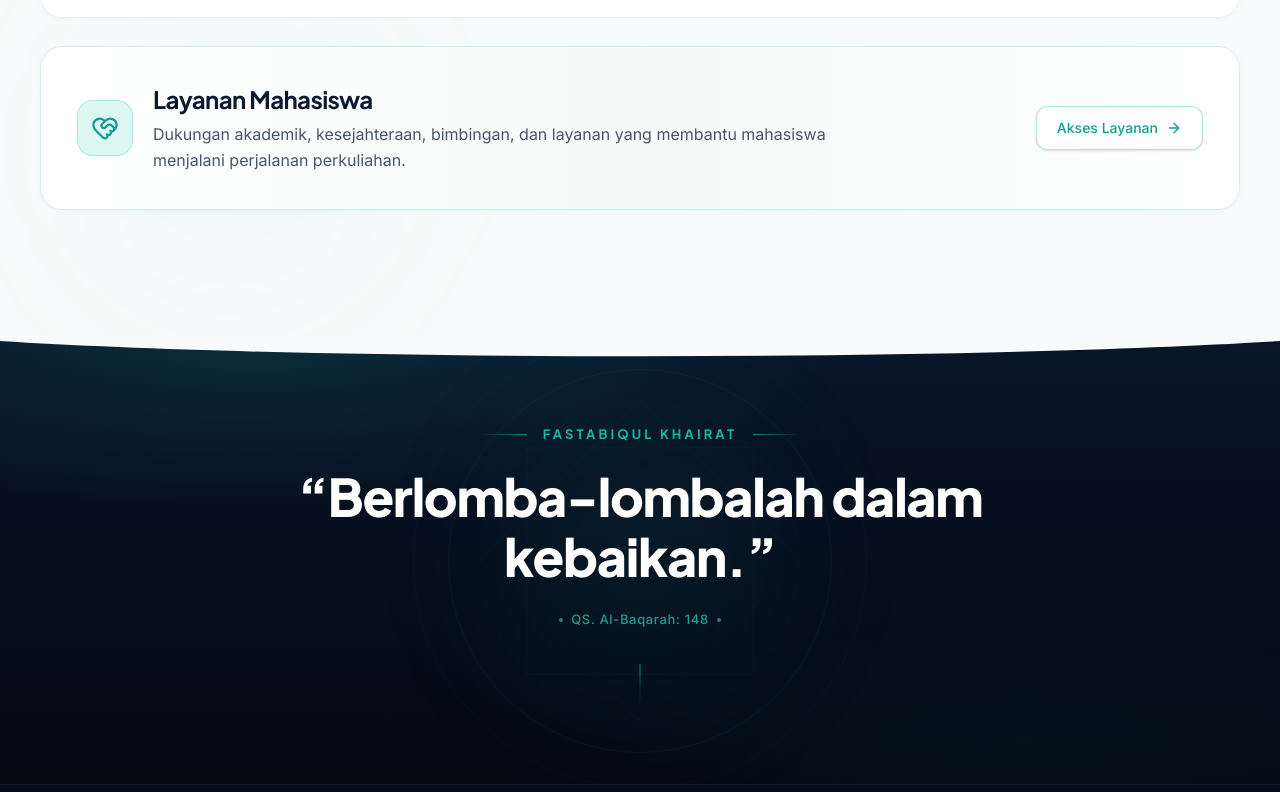
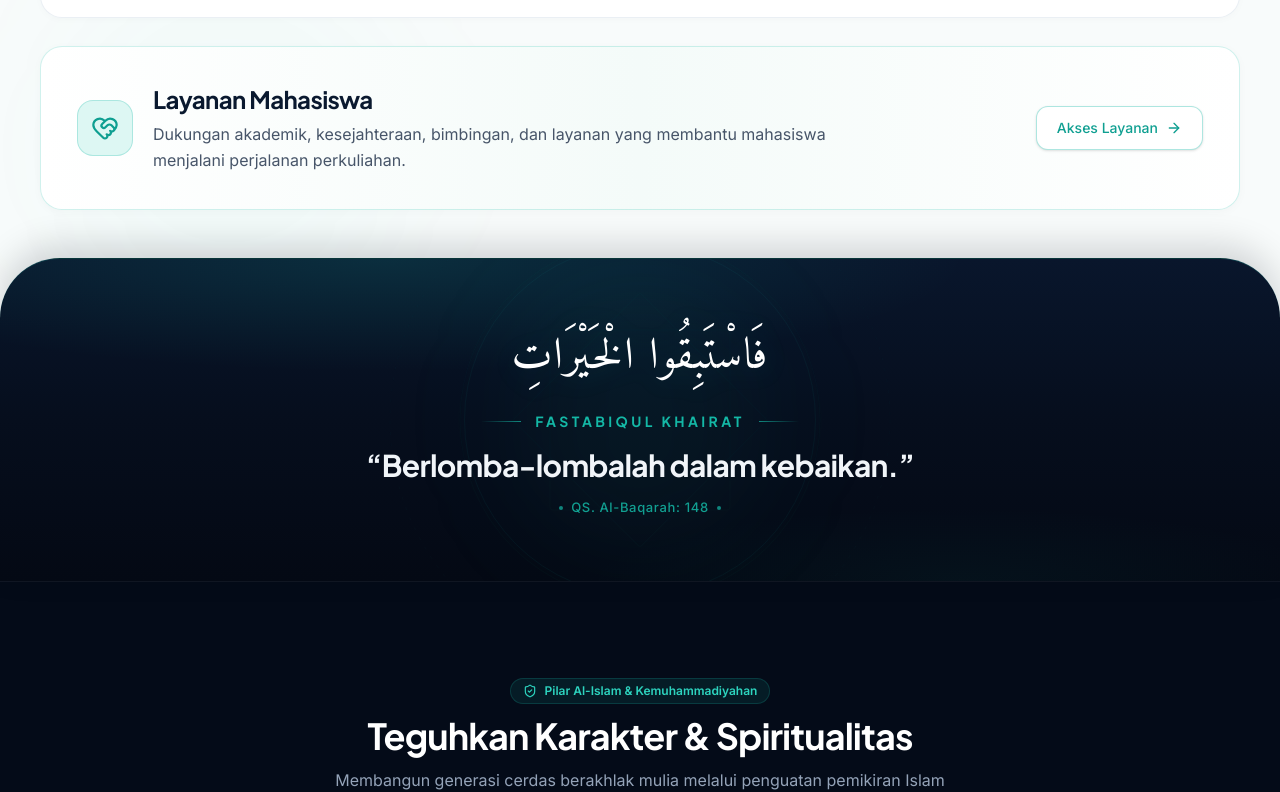
Before and after one commit to aprilliobintang284/landingpage-sibermu, a Next.js app: page / in a window 1280 px wide. Shown: the part 1552-2344 px from the top of the page. Built offline with nearby package versions, Linux system fonts and the light colour scheme.

Commit message:
feat(fastabiqul): complete Tahap 4 Final finishing with Amiri Arabic typography, eliminated white gap, compact organic arc boundary, and refined hierarchy

```diff
--- a/components/FastabiqulKhairat.tsx
+++ b/components/FastabiqulKhairat.tsx
@@ -2,128 +2,115 @@
 
 import React from "react";
 import { motion } from "framer-motion";
+import { Amiri } from "next/font/google";
+
+const amiri = Amiri({
+  subsets: ["arabic"],
+  weight: ["400", "700"],
+  display: "swap",
+});
 
 export default function FastabiqulKhairat() {
   return (
     <section
       id="fastabiqul-khairat"
-      className="relative pt-16 pb-14 sm:pt-20 sm:pb-18 md:pt-22 md:pb-20 bg-gradient-to-b from-[#09152A] via-[#060E1D] to-[#040914] overflow-hidden flex flex-col items-center justify-center text-center"
+      className="relative -mt-12 sm:-mt-16 md:-mt-20 z-20 pt-12 pb-12 sm:pt-14 sm:pb-14 md:pt-16 md:pb-16 bg-gradient-to-b from-[#09162C] via-[#060E1D] to-[#040914] rounded-t-[36px] sm:rounded-t-[48px] md:rounded-t-[60px] border-t border-[#14B8A6]/25 shadow-[0_-12px_35px_rgba(4,9,20,0.16)] overflow-hidden flex flex-col items-center justify-center text-center"
     >
-      {/* 1. Compact Organic Soft Arc Transition from Kemahasiswaan (#F8FBFB) */}
-      <div className="absolute top-0 left-0 right-0 w-full overflow-hidden leading-none pointer-events-none z-20">
-        <svg
-          viewBox="0 0 1440 36"
-          fill="none"
-          xmlns="http://www.w3.org/2000/svg"
-          className="w-full h-4 sm:h-6 md:h-7 block text-[#F8FBFB]"
-          preserveAspectRatio="none"
-        >
-          <path
-            d="M0,0 L1440,0 L1440,4 C1080,30 360,30 0,4 Z"
-            fill="currentColor"
-          />
-        </svg>
-      </div>
-
-      {/* 2. Flowing Ambient Turquoise Glow originating from top-left */}
+      {/* Subtle turquoise glow near the top transition boundary */}
       <div
         className="absolute inset-0 pointer-events-none z-0"
         style={{
           background:
-            "radial-gradient(ellipse 65% 55% at 20% 0%, rgba(20, 184, 166, 0.14), transparent 70%), radial-gradient(ellipse 50% 40% at 80% 90%, rgba(15, 159, 145, 0.06), transparent 65%)",
+            "radial-gradient(ellipse 65% 50% at 30% 0%, rgba(20, 184, 166, 0.15), transparent 70%), radial-gradient(ellipse 45% 35% at 75% 100%, rgba(15, 159, 145, 0.06), transparent 65%)",
         }}
       />
 
-      {/* 3. Single Atmospheric Geometric Motif & Circular Orbit (Very Low Opacity) */}
+      {/* Atmospheric subtle Islamic geometric motif & circular orbit */}
       <div className="absolute inset-0 pointer-events-none flex items-center justify-center z-0 overflow-hidden">
-        <motion.div
-          initial={{ opacity: 0, scale: 0.96 }}
-          whileInView={{ opacity: 1, scale: 1 }}
-          viewport={{ once: true }}
-          transition={{ duration: 1.0, ease: "easeOut" }}
-          className="relative w-[420px] h-[420px] sm:w-[580px] sm:h-[580px] md:w-[680px] md:h-[680px] flex items-center justify-center"
-        >
-          {/* Subtle soft focal glow in center */}
-          <div className="absolute w-56 h-56 sm:w-72 sm:h-72 rounded-full bg-[#14B8A6]/[0.06] blur-[70px]" />
+        <div className="relative w-[380px] h-[380px] sm:w-[500px] sm:h-[500px] md:w-[600px] md:h-[600px] flex items-center justify-center">
+          {/* Soft central ambient glow */}
+          <div className="absolute w-48 h-48 sm:w-64 sm:h-64 rounded-full bg-[#14B8A6]/[0.06] blur-[60px]" />
 
           {/* Thin circular visual anchor orbit */}
-          <div className="absolute w-64 h-64 sm:w-80 sm:h-80 md:w-96 md:h-96 rounded-full border border-[#14B8A6]/[0.07]" />
+          <div className="absolute w-56 h-56 sm:w-72 sm:h-72 md:w-88 md:h-88 rounded-full border border-[#14B8A6]/[0.06]" />
 
           <svg
             viewBox="0 0 600 600"
-            className="w-full h-full stroke-[#14B8A6] fill-none opacity-[0.028]"
+            className="w-full h-full stroke-[#14B8A6] fill-none opacity-[0.025]"
             strokeWidth="1"
           >
-            {/* Harmonic rings */}
-            <circle cx="300" cy="300" r="260" strokeDasharray="3 9" />
-            <circle cx="300" cy="300" r="200" />
-            <circle cx="300" cy="300" r="140" strokeDasharray="4 6" />
-
-            {/* Single 8-pointed star motif */}
-            <rect x="200" y="200" width="200" height="200" rx="3" />
+            <circle cx="300" cy="300" r="250" strokeDasharray="3 8" />
+            <circle cx="300" cy="300" r="180" />
+            <rect x="210" y="210" width="180" height="180" rx="3" />
             <rect
-              x="200"
-              y="200"
-              width="200"
-              height="200"
+              x="210"
+              y="210"
+              width="180"
+              height="180"
               rx="3"
               transform="rotate(45 300 300)"
             />
           </svg>
-        </motion.div>
+        </div>
       </div>
 
-      {/* 4. Focal Content Container */}
-      <div className="max-w-4xl mx-auto px-5 sm:px-8 relative z-10">
-        {/* Eyebrow: FASTABIQUL KHAIRAT */}
+      {/* Content Hierarchy Container */}
+      <div className="max-w-3xl mx-auto px-5 sm:px-8 relative z-10">
+        {/* 1. Arabic Phrase (Focal Visual) */}
         <motion.div
           initial={{ opacity: 0, y: 10 }}
           whileInView={{ opacity: 1, y: 0 }}
           viewport={{ once: true }}
-          transition={{ duration: 0.5 }}
-          className="flex items-center justify-center gap-3 sm:gap-4 mb-4 sm:mb-6"
+          transition={{ duration: 0.55 }}
+          className="mb-3.5 sm:mb-4.5"
         >
-          <span className="w-8 sm:w-12 h-[1px] bg-gradient-to-r from-transparent to-[#14B8A6]/70" />
-          <span className="font-heading text-xs sm:text-[13px] font-bold uppercase tracking-[0.24em] text-[#14B8A6]">
-            Fastabiqul Khairat
-          </span>
-          <span className="w-8 sm:w-12 h-[1px] bg-gradient-to-l from-transparent to-[#14B8A6]/70" />
+          <p
+            dir="rtl"
+            lang="ar"
+            className={`${amiri.className} text-3xl sm:text-4xl md:text-[44px] text-white font-normal tracking-wide leading-[1.6] select-none drop-shadow-[0_2px_12px_rgba(20,184,166,0.15)]`}
+          >
+            فَاسْتَبِقُوا الْخَيْرَاتِ
+          </p>
         </motion.div>
 
-        {/* Quote: Primary Focal Point */}
-        <motion.h2
-          initial={{ opacity: 0, y: 14 }}
+        {/* 2. Secondary Heading: ──── FASTABIQUL KHAIRAT ──── */}
+        <motion.div
+          initial={{ opacity: 0, y: 8 }}
           whileInView={{ opacity: 1, y: 0 }}
           viewport={{ once: true }}
-          transition={{ duration: 0.6, delay: 0.1 }}
-          className="font-heading font-extrabold text-3xl sm:text-4xl md:text-5xl lg:text-[52px] text-white tracking-tight leading-[1.2] sm:leading-[1.15] max-w-3xl mx-auto mb-5 sm:mb-6"
+          transition={{ duration: 0.5, delay: 0.08 }}
+          className="flex items-center justify-center gap-2.5 sm:gap-3.5 mb-3 sm:mb-4"
+        >
+          <span className="w-6 sm:w-10 h-[1px] bg-gradient-to-r from-transparent to-[#14B8A6]/70" />
+          <h3 className="font-heading text-xs sm:text-[13px] md:text-sm font-bold uppercase tracking-[0.24em] text-[#14B8A6]">
+            Fastabiqul Khairat
+          </h3>
+          <span className="w-6 sm:w-10 h-[1px] bg-gradient-to-l from-transparent to-[#14B8A6]/70" />
+        </motion.div>
+
+        {/* 3. Supporting Translation Quote */}
+        <motion.h2
+          initial={{ opacity: 0, y: 10 }}
+          whileInView={{ opacity: 1, y: 0 }}
+          viewport={{ once: true }}
+          transition={{ duration: 0.6, delay: 0.15 }}
+          className="font-heading font-bold text-xl sm:text-2xl md:text-[28px] lg:text-[30px] text-slate-100 tracking-tight leading-[1.25] sm:leading-[1.2] max-w-2xl mx-auto mb-3.5 sm:mb-4"
         >
           “Berlomba-lombalah dalam kebaikan.”
         </motion.h2>
 
-        {/* Citation: Pure & Refined */}
+        {/* 4. Citation Detail */}
         <motion.div
-          initial={{ opacity: 0, y: 8 }}
+          initial={{ opacity: 0, y: 6 }}
           whileInView={{ opacity: 1, y: 0 }}
           viewport={{ once: true }}
-          transition={{ duration: 0.5, delay: 0.18 }}
+          transition={{ duration: 0.45, delay: 0.2 }}
           className="flex items-center justify-center gap-2 text-xs sm:text-[13px] font-medium tracking-wider text-slate-400"
         >
           <span className="w-1 h-1 rounded-full bg-[#14B8A6]/70" />
           <span className="text-[#14B8A6]/85 font-medium">QS. Al-Baqarah: 148</span>
           <span className="w-1 h-1 rounded-full bg-[#14B8A6]/70" />
         </motion.div>
-
-        {/* 5. Delicate Bridge Line leading toward AIK Section */}
-        <motion.div
-          initial={{ opacity: 0, scaleY: 0 }}
-          whileInView={{ opacity: 1, scaleY: 1 }}
-          viewport={{ once: true }}
-          transition={{ duration: 0.6, delay: 0.25 }}
-          className="flex flex-col items-center mt-7 sm:mt-9 pointer-events-none"
-        >
-          <div className="w-[1.5px] h-8 sm:h-10 bg-gradient-to-b from-[#14B8A6]/40 via-[#14B8A6]/15 to-transparent rounded-full" />
-        </motion.div>
       </div>
     </section>
   );
```
